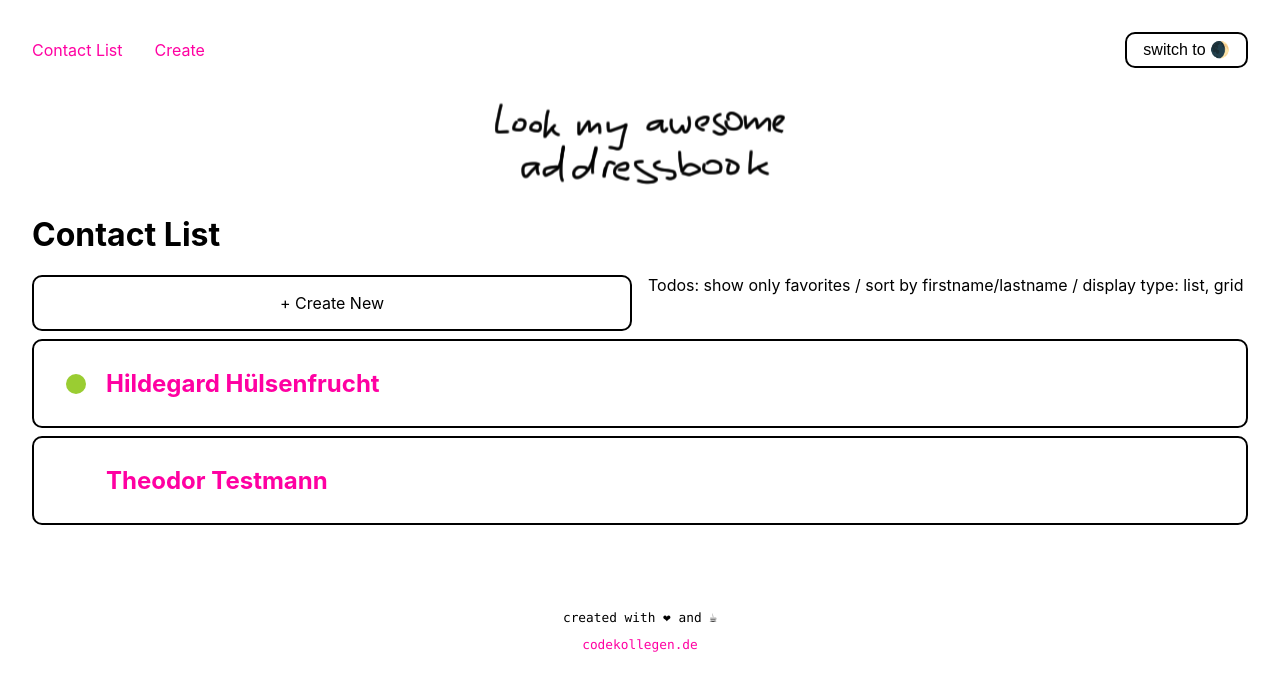
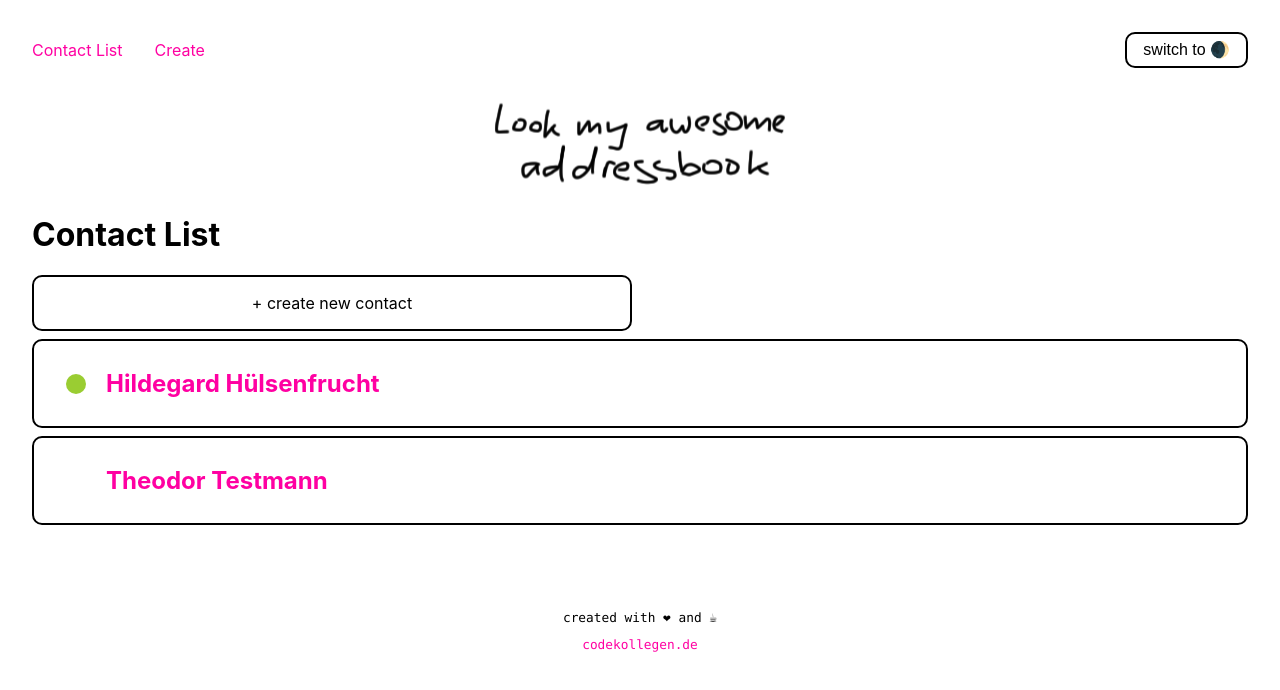
Before and after one commit to codekollegen/address-book-react-typescript, a React (Create React App) app: page / in a window 1280 px wide. Shown: the top 690 px of the page. Built offline with nearby package versions, Linux system fonts and the light colour scheme.

Commit message:
Cleaned imports

```diff
--- a/src/components/Footer.tsx
+++ b/src/components/Footer.tsx
@@ -1,3 +1,4 @@
+/* Assets */
 import "../assets/css/Footer.css";
 
 export const Footer = () => {
--- a/src/components/ThemeSwitcher.tsx
+++ b/src/components/ThemeSwitcher.tsx
@@ -4,6 +4,8 @@ import {
   getTheme,
   setTheme,
 } from "../features/themeSwitcher/themeSwitcherSlice";
+
+/* Assets */
 import "../assets/css/ThemeSwitcher.css";
 
 export const ThemeSwitcher = () => {
--- a/src/components/contacts/ContactDetail.tsx
+++ b/src/components/contacts/ContactDetail.tsx
@@ -1,10 +1,10 @@
 import { RouteComponentProps, Link } from "@reach/router";
 import { Loading } from "../Loading";
 import { ContactDetailPropertyList } from "./ContactDetailPropertyList";
+import { useContact } from "../../features/contacts/contactHooks";
 
 // Assets
 import "../../assets/css/ContactDetail.css";
-import { useContact } from "../../features/contacts/contactHooks";
 
 interface ContactDetailProps extends RouteComponentProps {
   id?: string;
--- a/src/components/contacts/ContactForm.tsx
+++ b/src/components/contacts/ContactForm.tsx
@@ -2,11 +2,11 @@ import { RouteComponentProps } from "@reach/router";
 import { useContact } from "../../features/contacts/contactHooks";
 import { Loading } from "../Loading";
 import { useForm, useFieldArray } from "react-hook-form";
+import { useEffect } from "react";
+import { ElementLabel } from "../../types/Contact";
 
 // Assets
 import "../../assets/css/ContactForm.css";
-import { useEffect } from "react";
-import { ElementLabel } from "../../types/Contact";
 
 interface ContactFormProps extends RouteComponentProps {
   id?: string;
--- a/src/components/contacts/ContactList.tsx
+++ b/src/components/contacts/ContactList.tsx
@@ -5,9 +5,11 @@ import {
 } from "../../features/contacts/contactSlice";
 import { Loading } from "../Loading";
 import { ContactListElement } from "./ContactListElement";
-import "../../assets/css/ContactList.css";
 import { ContactListOptions } from "./ContactListOptions";
 import { RouteComponentProps } from "@reach/router";
+
+/* Assets */
+import "../../assets/css/ContactList.css";
 
 export const ContactList = (props: RouteComponentProps) => {
   const allContacts = useAppSelector(getAllContactPreviews);
--- a/src/components/contacts/ContactListOptions.tsx
+++ b/src/components/contacts/ContactListOptions.tsx
@@ -7,11 +7,8 @@ export const ContactListOptions = () => {
   return (
     <div className="contact-list-options">
       <Link to="/create" className="button">
-        + Create New
+        + create new contact
       </Link>
-      {/*<button className="button">Only Favorites (todo)</button>*/}
-      Todos: show only favorites / sort by firstname/lastname / display type:
-      list, grid
     </div>
   );
 };
```
